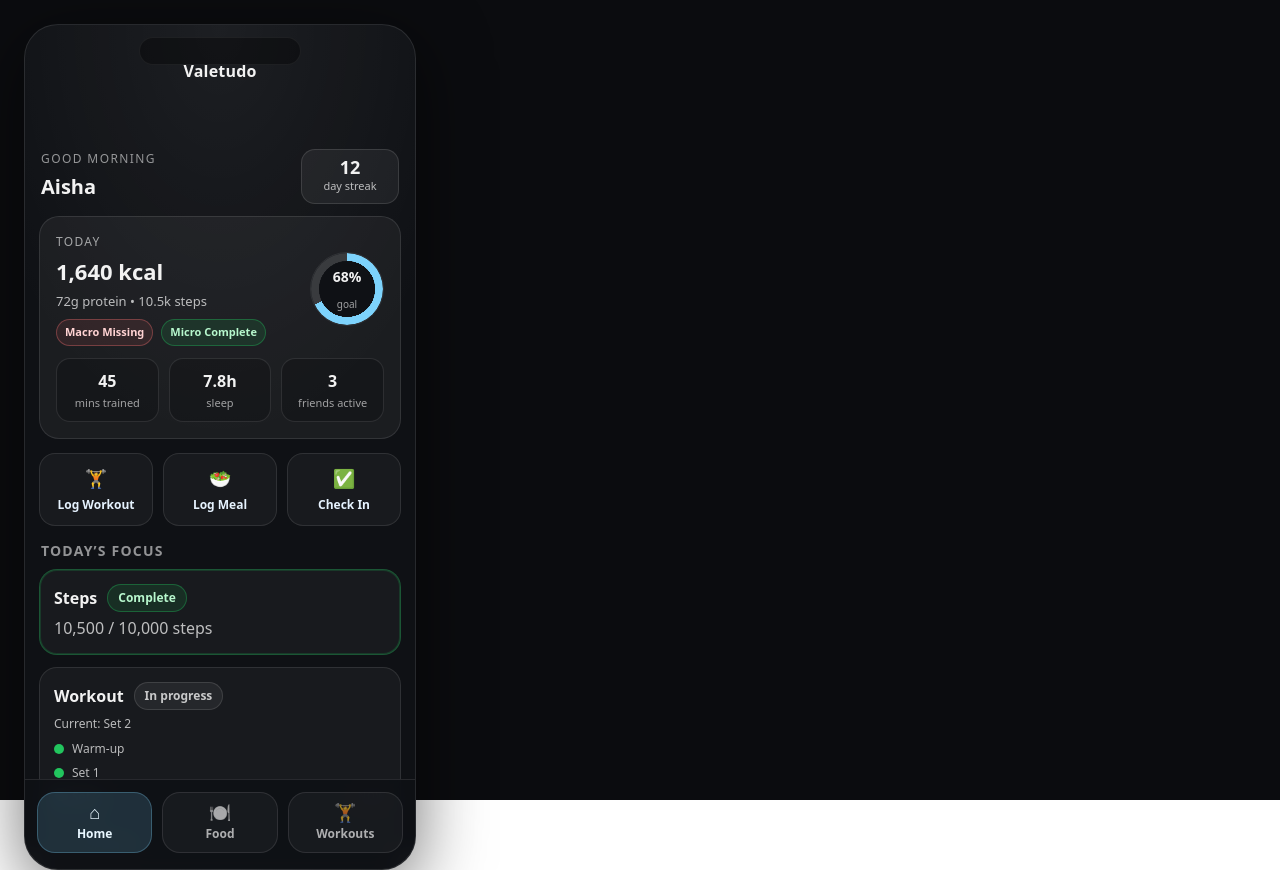
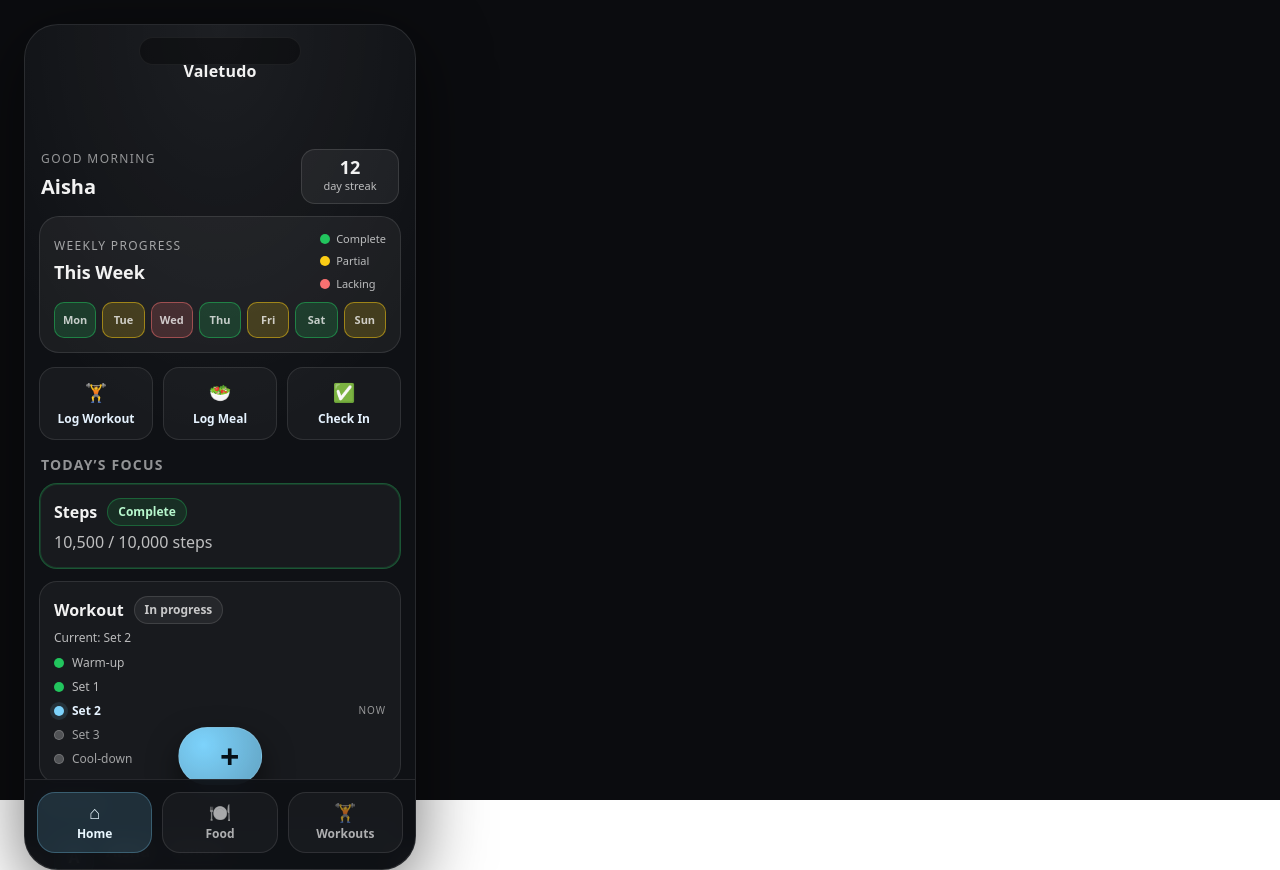
Before and after one commit to The-Vesh-T/Devfest, a React app in the folder Frontend/test-app/: page / in a window 1280 px wide. Built offline with nearby package versions, Linux system fonts and the light colour scheme; the HTML template or start-up script is replaced by a standard one.

Commit message:
versio 1.3 updated the home.css to reflect the changes in theme. also got rid of the calorie tracker; redundant. made a calendar to track your good/bad days.

```diff
--- a/Frontend/test-app/src/App.jsx
+++ b/Frontend/test-app/src/App.jsx
@@ -11,11 +11,10 @@ import FoodScreen from "./screens/FoodScreen";
 import WorkoutsScreen from "./screens/WorkoutsScreen";
 
 export default function App() {
-  const [tab, setTab] = useState("home"); // home | food | workouts
+  const [tab, setTab] = useState("home");
   const [sheetOpen, setSheetOpen] = useState(false);
-  const isWorkoutTab = tab === "workouts";
 
-  const mode = isWorkoutTab ? "workout" : "food";
+  const mode = tab === "workouts" ? "workout" : "food";
 
   return (
     <div className="stage">
@@ -29,21 +28,9 @@ export default function App() {
             {tab === "workouts" && <WorkoutsScreen />}
           </main>
 
-          {tab !== "home" && (
-            <button
-              className="fab"
-              onClick={() => {
-                if (isWorkoutTab) {
-                  window.dispatchEvent(new Event("open-workout-actions"));
-                  return;
-                }
-                setSheetOpen(true);
-              }}
-              aria-label="Add"
-            >
-              +
-            </button>
-          )}
+          <button className="fab" onClick={() => setSheetOpen(true)} aria-label="Add">
+            +
+          </button>
 
           <BottomNav tab={tab} setTab={setTab} />
         </div>
--- a/Frontend/test-app/src/HomeScreen.css
+++ b/Frontend/test-app/src/HomeScreen.css
@@ -52,33 +52,76 @@
 .heroValue { font-size: 22px; font-weight: 950; margin-top: 4px; }
 .heroSub { font-size: 13px; color: rgba(255,255,255,0.7); margin-top: 4px; }
 
-.macroRow {
-  display: flex;
-  gap: 8px;
-  margin-top: 8px;
-  flex-wrap: wrap;
+.calendarCard {
+  padding: 14px;
 }
 
-.macroBadge {
-  font-size: 11px;
-  font-weight: 800;
-  padding: 4px 8px;
-  border-radius: 999px;
-  border: 1px solid rgba(255,255,255,0.12);
-  background: rgba(255,255,255,0.06);
-  color: rgba(255,255,255,0.8);
+.calendarHeader {
+  display: flex;
+  align-items: center;
+  justify-content: space-between;
+  gap: 10px;
+  margin-bottom: 10px;
 }
 
-.macroBadge.ok {
-  border-color: rgba(34,197,94,0.35);
-  color: #b7f7cd;
-  background: rgba(34,197,94,0.12);
+.calendarTitle {
+  font-weight: 950;
+  font-size: 18px;
+  margin-top: 4px;
 }
 
-.macroBadge.miss {
-  border-color: rgba(248,113,113,0.35);
-  color: #ffd3d3;
-  background: rgba(248,113,113,0.10);
+.calendarLegend {
+  display: grid;
+  gap: 6px;
+  font-size: 11px;
+  color: rgba(255,255,255,0.7);
+}
+
+.legendItem {
+  display: flex;
+  align-items: center;
+  gap: 6px;
+}
+
+.legendDot {
+  width: 8px;
+  height: 8px;
+  border-radius: 999px;
+  border: 1px solid rgba(255,255,255,0.2);
+}
+
+.legendDot.green { background: #22c55e; border-color: rgba(34,197,94,0.6); }
+.legendDot.yellow { background: #facc15; border-color: rgba(250,204,21,0.6); }
+.legendDot.red { background: #f87171; border-color: rgba(248,113,113,0.6); }
+
+.calendarGrid {
+  display: grid;
+  grid-template-columns: repeat(7, minmax(0, 1fr));
+  gap: 6px;
+}
+
+.calendarGrid.weekly {
+  grid-template-columns: repeat(7, minmax(0, 1fr));
+}
+
+.dayCell {
+  height: 34px;
+  border-radius: 10px;
+  border: 1px solid rgba(255,255,255,0.08);
+  background: rgba(255,255,255,0.03);
+  display: grid;
+  place-items: center;
+  position: relative;
+}
+
+.dayCell.green { background: rgba(34,197,94,0.18); border-color: rgba(34,197,94,0.5); }
+.dayCell.yellow { background: rgba(250,204,21,0.18); border-color: rgba(250,204,21,0.5); }
+.dayCell.red { background: rgba(248,113,113,0.18); border-color: rgba(248,113,113,0.5); }
+
+.dayNum {
+  font-size: 11px;
+  color: rgba(255,255,255,0.75);
+  font-weight: 700;
 }
 
 .progressRing {
--- a/Frontend/test-app/src/screens/HomeScreen.jsx
+++ b/Frontend/test-app/src/screens/HomeScreen.jsx
@@ -1,4 +1,4 @@
-import { useEffect, useState } from "react";
+import { useState } from "react";
 import "../HomeScreen.css";
 
 const quickActions = [
@@ -22,7 +22,6 @@ const feed = [
 ];
 
 export default function HomeScreen() {
-  const [showPercent, setShowPercent] = useState(true);
   const [focusedId, setFocusedId] = useState(null);
   const [replyId, setReplyId] = useState(null);
   const [pulse, setPulse] = useState({ like: null, save: null });
@@ -30,13 +29,6 @@ export default function HomeScreen() {
   const [replyDrafts, setReplyDrafts] = useState({});
   const [repliesById, setRepliesById] = useState({});
   const [expandedReplies, setExpandedReplies] = useState({});
-
-  useEffect(() => {
-    const id = setInterval(() => {
-      setShowPercent((s) => !s);
-    }, 2200);
-    return () => clearInterval(id);
-  }, []);
 
   const focusCard = (id) => setFocusedId((prev) => (prev === id ? null : id));
   const clearFocus = () => {
@@ -69,8 +61,6 @@ export default function HomeScreen() {
 
   const steps = { current: 10500, goal: 10000 };
   const stepsComplete = steps.current >= steps.goal;
-  const macrosComplete = false;
-  const microsComplete = true;
   const workoutStatus = "in_progress"; // in_progress | complete
 
   return (
@@ -86,42 +76,39 @@ export default function HomeScreen() {
         </div>
       </div>
 
-      <div className="heroCard">
-        <div className="heroTop">
+      <div className="heroCard calendarCard">
+        <div className="calendarHeader">
           <div>
-            <div className="heroLabel">Today</div>
-            <div className="heroValue">1,640 kcal</div>
-            <div className="heroSub">72g protein • 10.5k steps</div>
-            <div className="macroRow">
-              <span className={`macroBadge ${macrosComplete ? "ok" : "miss"}`}>
-                Macro {macrosComplete ? "Complete" : "Missing"}
-              </span>
-              <span className={`macroBadge ${microsComplete ? "ok" : "miss"}`}>
-                Micro {microsComplete ? "Complete" : "Missing"}
-              </span>
-            </div>
+            <div className="heroLabel">Weekly Progress</div>
+            <div className="calendarTitle">This Week</div>
           </div>
-          <div className="progressRing" aria-label="Daily goal progress">
-            <div className="progressInner">
-              <div className="progressValue">{showPercent ? "68%" : "520"}</div>
-              <div className="progressLabel">{showPercent ? "goal" : "kcal left"}</div>
-            </div>
+          <div className="calendarLegend">
+            <span className="legendItem">
+              <span className="legendDot green" /> Complete
+            </span>
+            <span className="legendItem">
+              <span className="legendDot yellow" /> Partial
+            </span>
+            <span className="legendItem">
+              <span className="legendDot red" /> Lacking
+            </span>
           </div>
         </div>
 
-        <div className="heroGrid">
-          <div className="heroStat">
-            <div className="heroStatNum">45</div>
-            <div className="heroStatLabel">mins trained</div>
-          </div>
-          <div className="heroStat">
-            <div className="heroStatNum">7.8h</div>
-            <div className="heroStatLabel">sleep</div>
-          </div>
-          <div className="heroStat">
-            <div className="heroStatNum">3</div>
-            <div className="heroStatLabel">friends active</div>
-          </div>
+        <div className="calendarGrid weekly" aria-label="Weekly progress calendar">
+          {[
+            { label: "Mon", status: "green" },
+            { label: "Tue", status: "yellow" },
+            { label: "Wed", status: "red" },
+            { label: "Thu", status: "green" },
+            { label: "Fri", status: "yellow" },
+            { label: "Sat", status: "green" },
+            { label: "Sun", status: "yellow" },
+          ].map((d, i) => (
+            <div key={`day-${i}`} className={`dayCell ${d.status}`} aria-label={d.label}>
+              <span className="dayNum">{d.label}</span>
+            </div>
+          ))}
         </div>
       </div>
 
```
